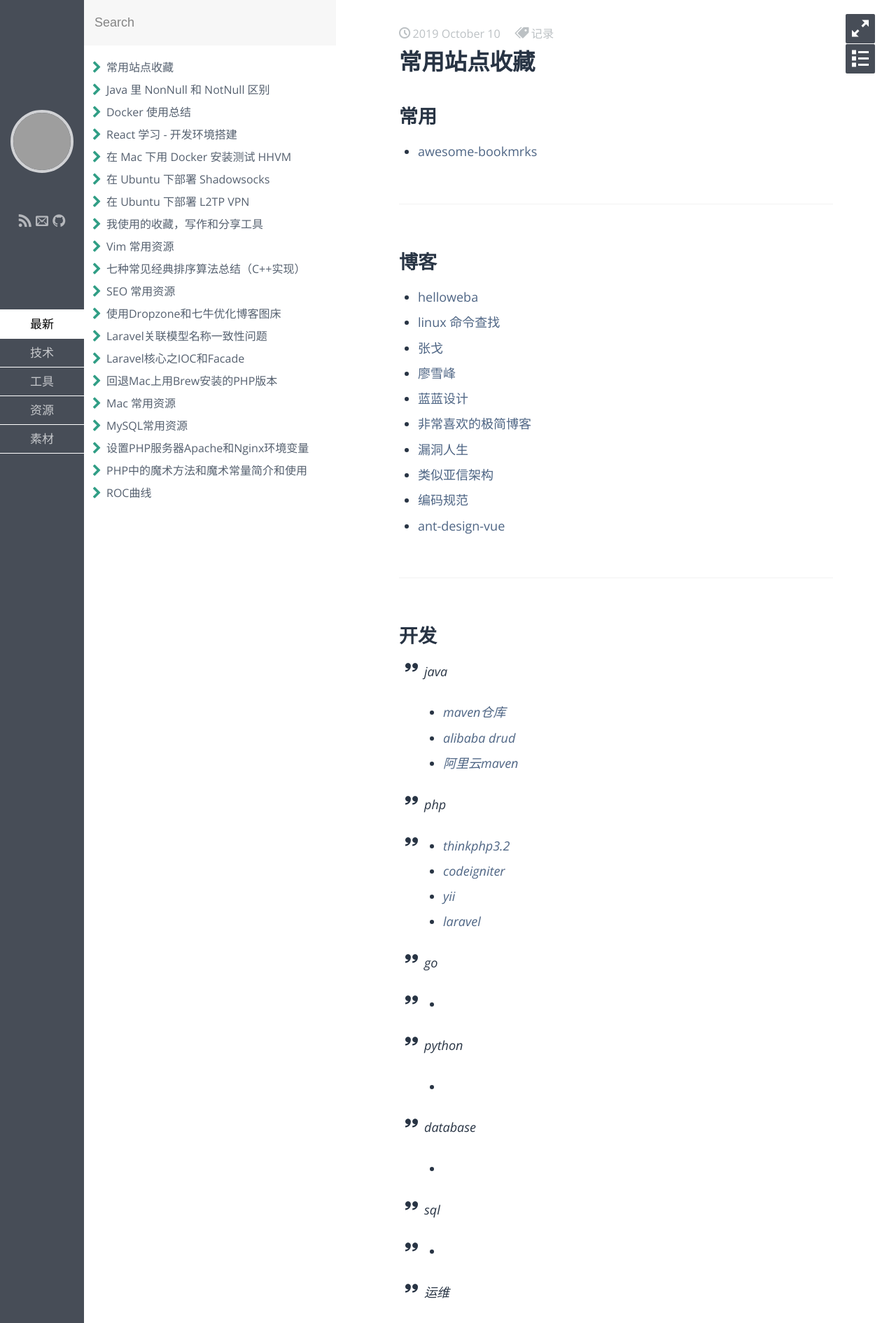
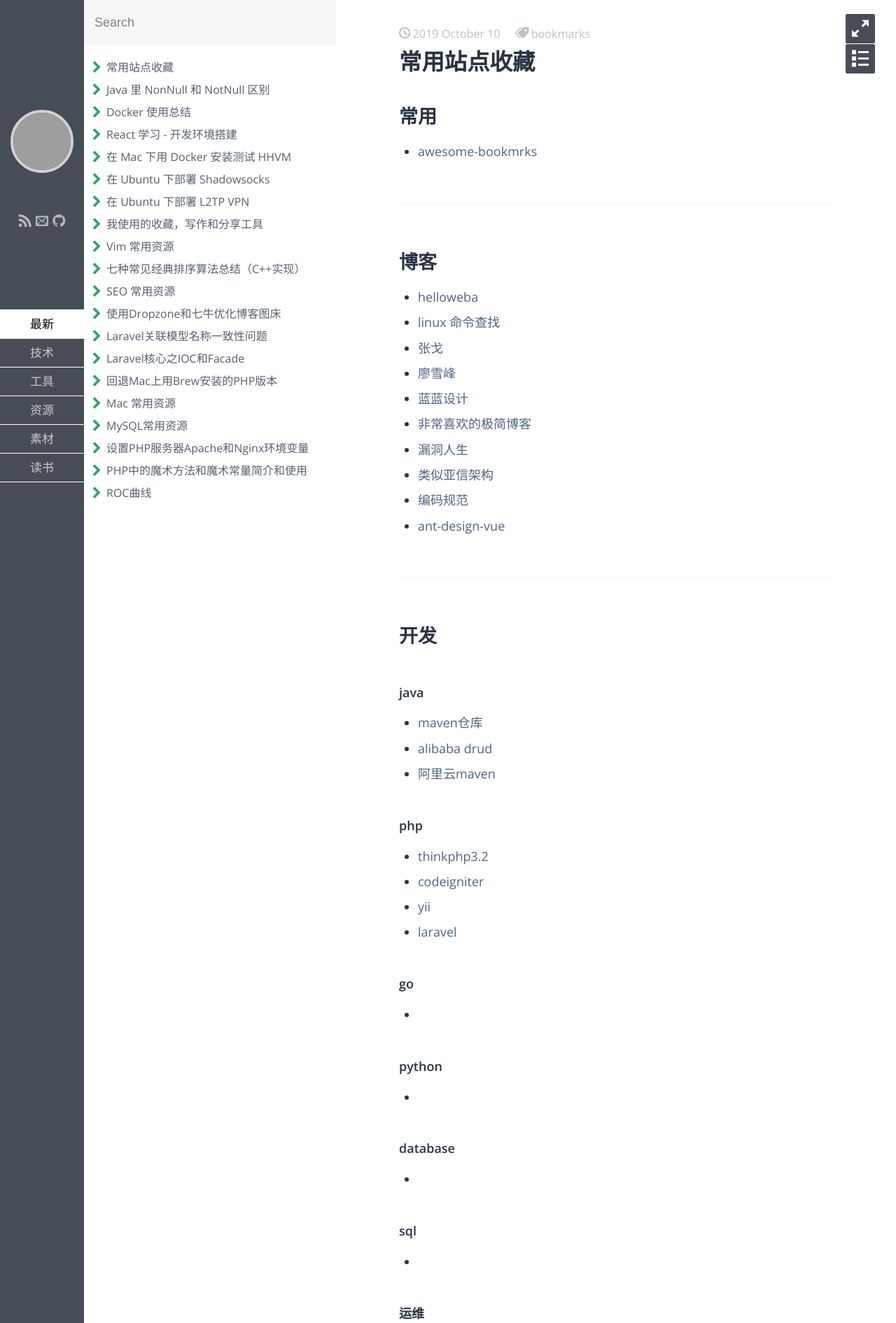
Before and after one commit to eecuper/eecuper.github.io, a Jekyll site: the page built from _posts/resource/2019-10-10-bookmarks.md, in a window 1280 px wide. Shown: the top 1890 px of the page at 70% size. Built offline with Jekyll 4.4.1, drawn with Linux system fonts in a browser that asks for light colours; some web fonts are replaced; grey boxes are pictures that could not be loaded.

```diff
--- a/_posts/resource/2019-10-10-bookmarks.md
+++ b/_posts/resource/2019-10-10-bookmarks.md
@@ -3,9 +3,10 @@
 title: 常用站点收藏
 date: 2019-10-10
 Author: eecuper
-categories: [素材,资源,工具]
+categories: [素材,资源,工具,读书]
 category: 资源
 tags: [记录]
+tags: bookmarks
 comments: true
 ---
 
@@ -32,40 +33,40 @@
 
 ## 开发
 
-> java
->
-> - [maven仓库](https://mvnrepository.com)
-> - [alibaba drud](https://github.com/alibaba/druid/wiki/常见问题)
-> - [阿里云maven](https://maven.aliyun.com/mvn/view)
+#### java
 
-> php
+- [maven仓库](https://mvnrepository.com)
+- [alibaba drud](https://github.com/alibaba/druid/wiki/常见问题)
+- [阿里云maven](https://maven.aliyun.com/mvn/view)
 
-> - [thinkphp3.2](http://document.thinkphp.cn/manual_3_2.html)
-> - [codeigniter](https://codeigniter.org.cn/user_guide/index.html)
-> - [yii](https://www.yiichina.com/)
-> - [laravel](https://xueyuanjun.com/)
+#### php
 
-> go
+- [thinkphp3.2](http://document.thinkphp.cn/manual_3_2.html)
+- [codeigniter](https://codeigniter.org.cn/user_guide/index.html)
+- [yii](https://www.yiichina.com/)
+- [laravel](https://xueyuanjun.com/)
 
-> - []()
+#### go
 
-> python
->
-> - []()
+- []()
 
-> database
->
-> - []()
+#### python
 
-> sql
+- []()
 
-> - []()
+#### database
 
-> 运维
+- []()
 
-> - [docker](http://www.docker.org.cn)
-> - [nginx](http://tengine.taobao.org/book/)
-> - [nginx在线配置工具](https://github.com/digitalocean/nginxconfig.io)
+#### sql
+
+- []()
+
+#### 运维
+
+- [docker](http://www.docker.org.cn)
+- [nginx](http://tengine.taobao.org/book/)
+- [nginx在线配置工具](https://github.com/digitalocean/nginxconfig.io)
 
 ---
 
@@ -99,8 +100,6 @@
 - [Velocity.js 动画](https://www.cnblogs.com/aburron/p/6248812.html)
 - [zui](http://zui.sexy/)
 
-
-
 ---
 
 ## 娱乐
@@ -115,7 +114,7 @@
 - []()
 - []()
 - []()
-
+<!--
 
 <script type="text/javascript">
 var links = document.links;
@@ -125,4 +124,4 @@
        links[i].target = '_blank';
    }
 }
-</script>
+</script> -->
```
Also changed, not shown: 1 other file.
